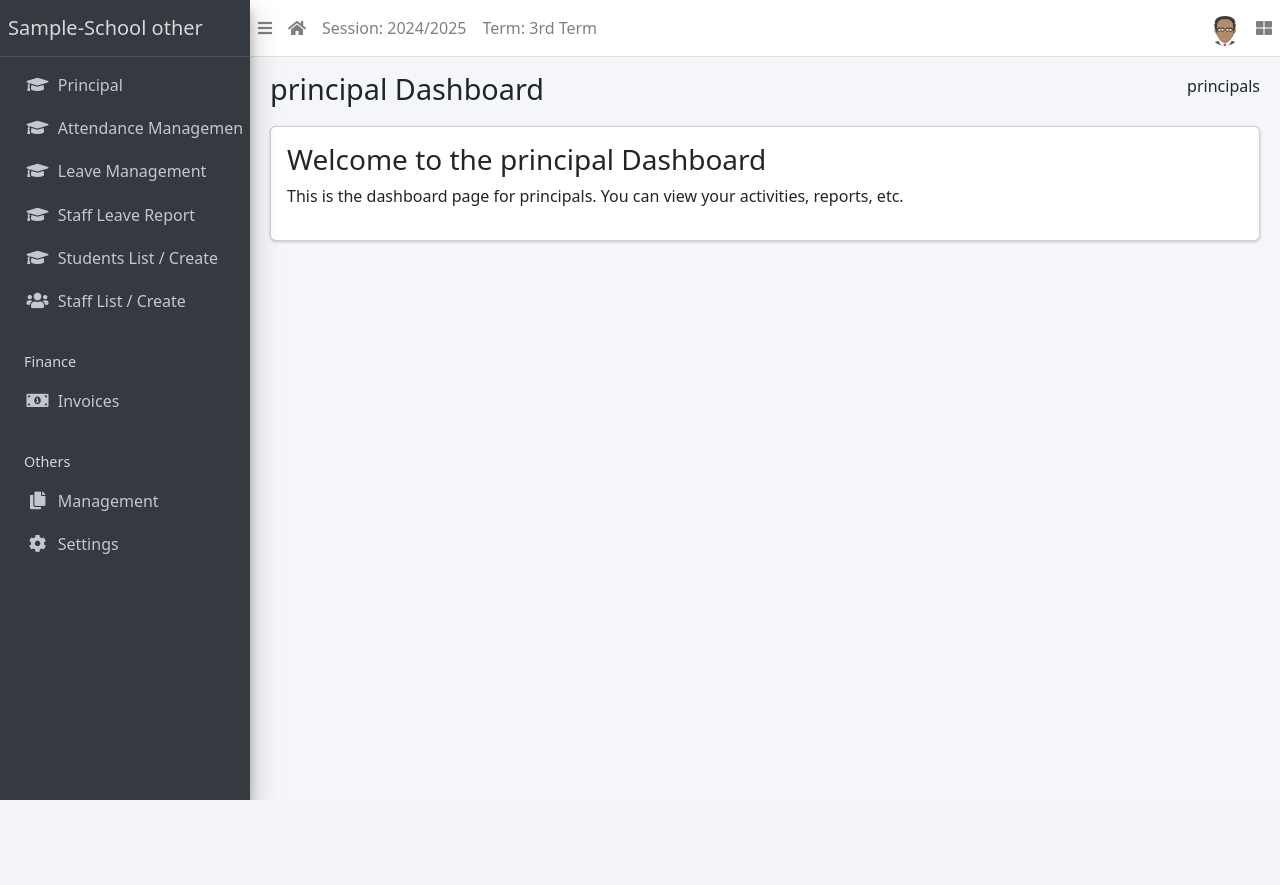
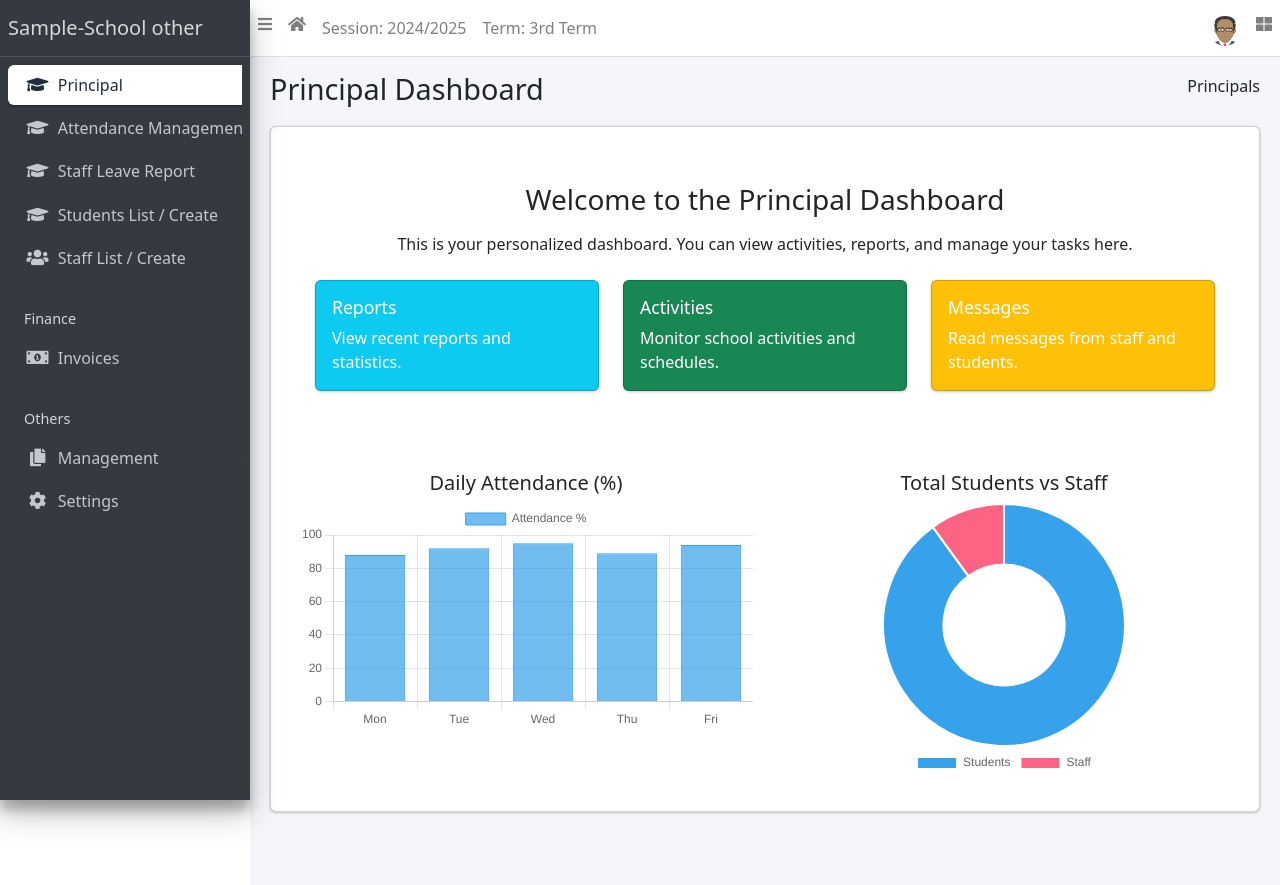
Before and after one commit to Prasanth9080/School1-CRM, a Django app: page /principal/attendance/ in a window 1280 px wide. Before the commit the page ends 800 px from the top, so only its background shows below. Run offline with Django 3.2, Linux system fonts and the light colour scheme; data comes from the database, SQL or seed files in the repository; both versions use the stored data as it was after the commit; some libraries are stand-ins or nearby versions.

Commit message:
principal dashboard desings and active and staff,student input setup

```diff
--- a/New_School_CRM-main/apps/principal/templates/principal/principal_data.html
+++ b/New_School_CRM-main/apps/principal/templates/principal/principal_data.html
@@ -1,14 +1,171 @@
+<style>
+  #chart-container {
+    width: 300px;
+    height: 300px;
+    margin: auto;
+  }
+</style>
+
 {% extends 'principal/principal_index.html' %}
 
 {% block title %}
-  principal Dashboard
+  Principal Dashboard
 {% endblock title %}
 
 {% block breadcrumb %}
-  principals
+  Principals
 {% endblock breadcrumb %}
 
 {% block content %}
-  <h3>Welcome to the principal Dashboard</h3>
-  <p>This is the dashboard page for principals. You can view your activities, reports, etc.</p>
+<div class="container mt-4">
+    <div class="card-body">
+      <h3 class="mb-3 text-center">Welcome to the Principal Dashboard</h3>
+      <p class="card-text text-center">This is your personalized dashboard. You can view activities, reports, and manage your tasks here.</p>
+
+      <div class="row mt-4">
+        <div class="col-md-4">
+          <div class="card text-white bg-info mb-3">
+            <div class="card-body">
+              <h5 class="card-title">Reports</h5>
+              <p class="card-text">View recent reports and statistics.</p>
+            </div>
+          </div>
+        </div>
+        <div class="col-md-4">
+          <div class="card text-white bg-success mb-3">
+            <div class="card-body">
+              <h5 class="card-title">Activities</h5>
+              <p class="card-text">Monitor school activities and schedules.</p>
+            </div>
+          </div>
+        </div>
+        <div class="col-md-4">
+          <div class="card text-white bg-warning mb-3">
+            <div class="card-body">
+              <h5 class="card-title">Messages</h5>
+              <p class="card-text">Read messages from staff and students.</p>
+            </div>
+          </div>
+        </div>
+      </div>
+
+    </div>
+</div>
+
+
+
+<div class="container mt-5">
+  <div class="row">
+    <!-- Attendance Bar Chart -->
+    <div class="col-lg-6 mb-4">
+      <h5 class="text-center">Daily Attendance (%)</h5>
+      <canvas id="attendanceChart"></canvas>
+    </div>
+
+    <!-- Students vs Staff Pie Chart -->
+    <div id="chart-container" class="col-lg-6 mb-4">
+      <h5 class="text-center">Total Students vs Staff</h5>
+      <canvas id="totalChart"></canvas>
+    </div>
+  </div>
+</div>
+
+
+<script>
+  // Chart 1: Daily Attendance Bar Chart
+  new Chart(document.getElementById('attendanceChart'), {
+    type: 'bar',
+    data: {
+      labels: ['Mon', 'Tue', 'Wed', 'Thu', 'Fri'],
+      datasets: [{
+        label: 'Attendance %',
+        data: [88, 92, 95, 89, 94],  // Example data
+        backgroundColor: 'rgba(54, 162, 235, 0.7)',
+        borderColor: 'rgba(54, 162, 235, 1)',
+        borderWidth: 1
+      }]
+    },
+    options: {
+      responsive: true,
+      scales: {
+        y: {
+          beginAtZero: true,
+          max: 100
+        }
+      }
+    }
+  });
+
+  // Chart 2: Total Students vs Staff Pie Chart
+  new Chart(document.getElementById('totalChart'), {
+    type: 'doughnut', // or 'pie'
+    data: {
+      labels: ['Students', 'Staff'],
+      datasets: [{
+        data: [450, 50],  // Replace with actual counts
+        backgroundColor: ['#36a2eb', '#ff6384']
+      }]
+    },
+    options: {
+      responsive: true,
+      plugins: {
+        legend: {
+          position: 'bottom'
+        },
+        datalabels: {
+          color: '#fff',
+          font: {
+            weight: 'bold'
+          }
+        }
+      }
+    }
+  });
+</script>
+
+
+<!-- <script>
+  const ctx = document.getElementById('attendanceChart').getContext('2d');
+  const attendanceChart = new Chart(ctx, {
+    type: 'pie',
+    data: {
+      labels: ['Mon', 'Tue', 'Wed', 'Thu', 'Fri'],
+      datasets: [{
+        label: 'Attendance %',
+        data: [36, 92, 95, 89, 94],
+        backgroundColor: [
+          'rgba(255, 99, 132, 0.6)',
+          'rgba(54, 162, 235, 0.6)',
+          'rgba(255, 206, 86, 0.6)',
+          'rgba(75, 192, 192, 0.6)',
+          'rgba(153, 102, 255, 0.6)'
+        ],
+        borderColor: [
+          'rgba(255, 99, 132, 1)',
+          'rgba(54, 162, 235, 1)',
+          'rgba(255, 206, 86, 1)',
+          'rgba(75, 192, 192, 1)',
+          'rgba(153, 102, 255, 1)'
+        ],
+        borderWidth: 1
+      }]
+    },
+    options: {
+      responsive: true,
+      plugins: {
+        legend: {
+          position: 'bottom'
+        },
+        title: {
+          display: true,
+          text: 'Weekly Attendance Percentage (Pie Chart)'
+        }
+      }
+    }
+  });
+</script> -->
+
+
+
+
 {% endblock content %}
--- a/New_School_CRM-main/apps/principal/templates/principal/principal_index.html
+++ b/New_School_CRM-main/apps/principal/templates/principal/principal_index.html
@@ -39,6 +39,9 @@
 </head>
   <link rel="stylesheet" href="https://cdnjs.cloudflare.com/ajax/libs/font-awesome/5.15.4/css/all.min.css">
   <link rel="stylesheet" href="https://stackpath.bootstrapcdn.com/bootstrap/5.3.0/css/bootstrap.min.css">
+  <link href="https://cdn.jsdelivr.net/npm/bootstrap@5.3.0/dist/css/bootstrap.min.css" rel="stylesheet">
+  <script src="https://cdn.jsdelivr.net/npm/chart.js"></script>
+
 </head>
 
 <body
@@ -73,7 +76,7 @@
                 <img src="{% static 'dist/img/avatar.png' %}" alt="Default Profile Picture"
                 class="rounded-circle" alt="Profile Image" width="30" height="30">
             {% endif %}
-        </a>
+          </a>
           <div class="dropdown-menu dropdown-menu-lg dropdown-menu-right">
             <a href="{% url 'profile' %}" class="dropdown-item">
               <i class="fas fa-user mr-2"></i> Profile
@@ -110,7 +113,7 @@
 
 
               <li class="nav-item">
-                <a href="{% url 'principal-data' %}" class="nav-link">
+                <a href="{% url 'principal-data' %}" class="nav-link {% if request.resolver_match.url_name == 'principal-data' %}active bg-white{% endif %}">
                   <i class="nav-icon fas fa-graduation-cap"></i>
                   <p>
                     Principal
@@ -119,28 +122,28 @@
               </li>
 
             <li class="nav-item">
-              <a href="{% url 'principal-attendance-list' %}" class="nav-link">
+              <a href="{% url 'principal-attendance-list' %}" class="nav-link {% if request.resolver_match.url_name == 'principal-attendance-list' %}active bg-white{% endif %}">
                 <i class="nav-icon fas fa-graduation-cap"></i>
                 <p>
                     Attendance Management
                 </p>
               </a>
             </li>
-            <li class="nav-item">
+            <!-- <li class="nav-item">
               <a href="{% url 'principal-data' %}" class="nav-link">
                 <i class="nav-icon fas fa-graduation-cap"></i>
                 <p>
                     Leave Management
                 </p>
               </a>
-            </li>
+            </li> -->
 
 
 
 
 
             <li class="nav-item">
-              <a href="{% url 'principal-staff-leave-report' %}" class="nav-link">
+              <a href="{% url 'principal-staff-leave-report' %}" class="nav-link {% if request.resolver_match.url_name == 'principal-staff-leave-report' %}active bg-white{% endif %}">
                 <i class="nav-icon fas fa-graduation-cap"></i>
                 <p>
                  Staff Leave Report
@@ -149,7 +152,7 @@
             </li>
 
             <li class="nav-item">
-              <a href="{% url 'student-list' %}" class="nav-link">
+              <a href="{% url 'student-list' %}" class="nav-link {% if request.resolver_match.url_name == 'student-list' %}active bg-white{% endif %}">
                 <i class="nav-icon fas fa-graduation-cap"></i>
                 <p>
                   Students List / Create
@@ -157,7 +160,7 @@
               </a>
             </li>
             <li class="nav-item">
-              <a href="{% url 'staff-list' %}" class="nav-link">
+              <a href="{% url 'staff-list' %}" class="nav-link {% if request.resolver_match.url_name == 'staff-list' %}active bg-white{% endif %}">
                 <i class="nav-icon fas fa-users"></i>
                 <p>
                   Staff List / Create
@@ -167,7 +170,7 @@
 
             <li class="nav-header">Finance</li>
             <li class="nav-item">
-              <a href="{% url 'invoice-list' %}" class="nav-link">
+              <a href="{% url 'invoice-list' %}" class="nav-link {% if request.resolver_match.url_name == 'invoice-list' %}active bg-white{% endif %}">
                 <i class="nav-icon fas fa-money-bill-alt"></i>
                 <p>
                   Invoices
--- a/New_School_CRM-main/apps/staffs/models.py
+++ b/New_School_CRM-main/apps/staffs/models.py
@@ -76,7 +76,7 @@ WEEK_DAYS = (
 )
 
 class StaffAttendanceRecord(models.Model):
-    staff = models.ForeignKey(User, on_delete=models.CASCADE)
+    staff = models.ForeignKey(User,limit_choices_to={'userprofile__role': 'teacher'}, on_delete=models.CASCADE)
     date = models.DateField()
     month = models.CharField(max_length=20)
     day = models.CharField(max_length=10, choices=WEEK_DAYS)
--- a/New_School_CRM-main/templates/base.html
+++ b/New_School_CRM-main/templates/base.html
@@ -260,7 +260,7 @@
             </a>
           </li>
           <li class="nav-item">
-            <a href="{% url 'staff-attendance-list' %}" class="nav-link">
+            <a href="{% url 'staff-attendance-list' %}" class="nav-link {% if request.resolver_match.url_name == 'staff-attendance-list' %}active bg-white{% endif %}">
               <i class="nav-icon fas fa-graduation-cap"></i>
               <p>
                 Student Attendance Management
```
Also changed, not shown: New_School_CRM-main/apps/principal/templates/principal/principal_notification.html (added, +19 -0 lines), New_School_CRM-main/apps/staffs/templates/staffs/staff_index.html (+8 -8 lines), New_School_CRM-main/apps/staffs/templates/staffs/staff_notification.html (added, +20 -0 lines), New_School_CRM-main/apps/students/templates/students/initiate_payment.html (added, +15 -0 lines), New_School_CRM-main/apps/students/templates/students/payment_success.html (added, +22 -0 lines), New_School_CRM-main/apps/students/templates/students/razorpay_payment.html (added, +95 -0 lines), New_School_CRM-main/apps/students/templates/students/student_index.html (+4 -4 lines), New_School_CRM-main/apps/staffs/migrations/0006_alter_staffattendancerecord_staff.py (added), New_School_CRM-main/apps/students/migrations/0010_payment.py (added), New_School_CRM-main/apps/students/migrations/0011_staffnotification.py (added), New_School_CRM-main/apps/students/migrations/0012_hiddennotification.py (added), New_School_CRM-main/apps/students/migrations/0013_staffnotification_amount.py (added), New_School_CRM-main/apps/students/migrations/0014_remove_payment_user_remove_staffnotification_amount_and_more.py (added), New_School_CRM-main/db.sqlite3, 2 other files.
